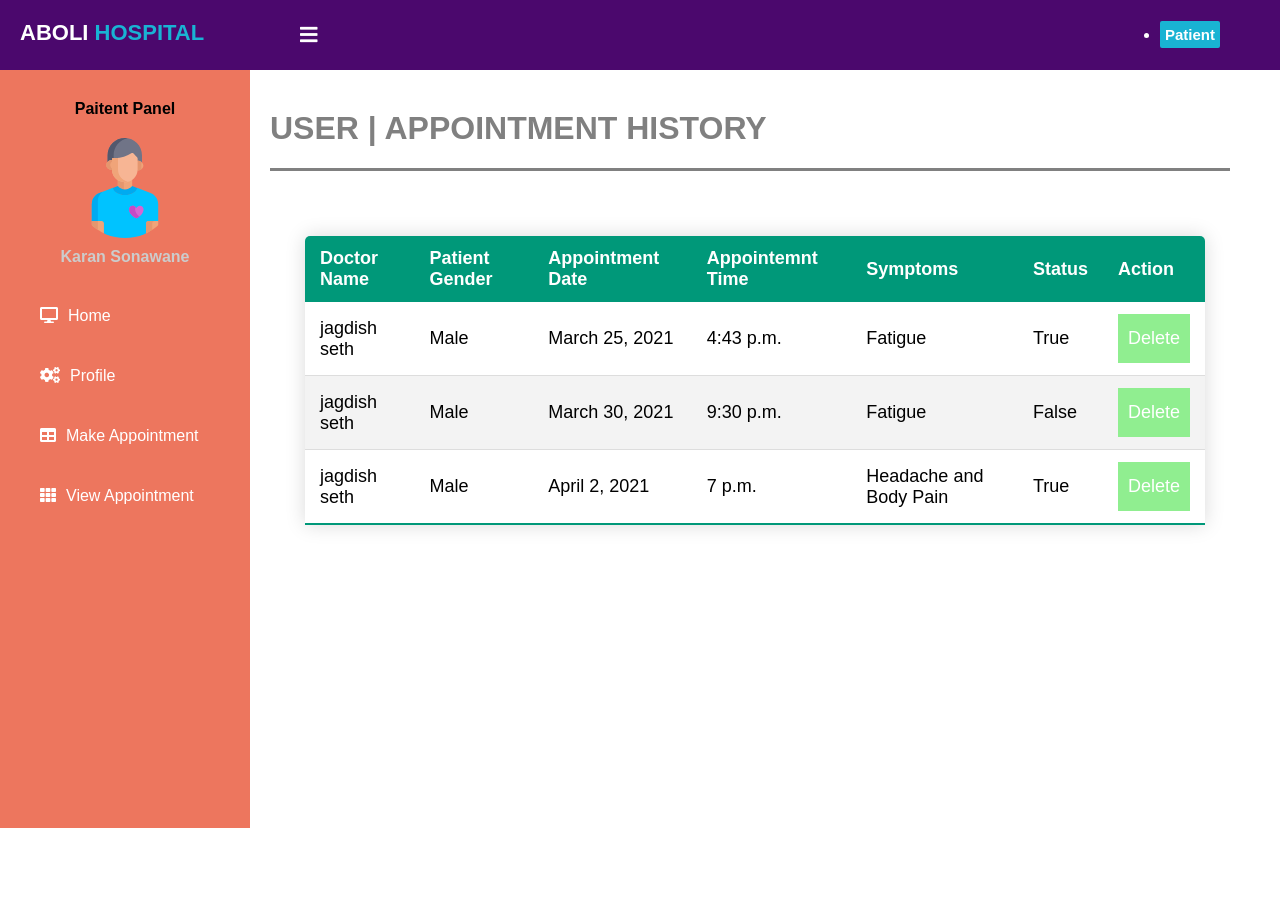
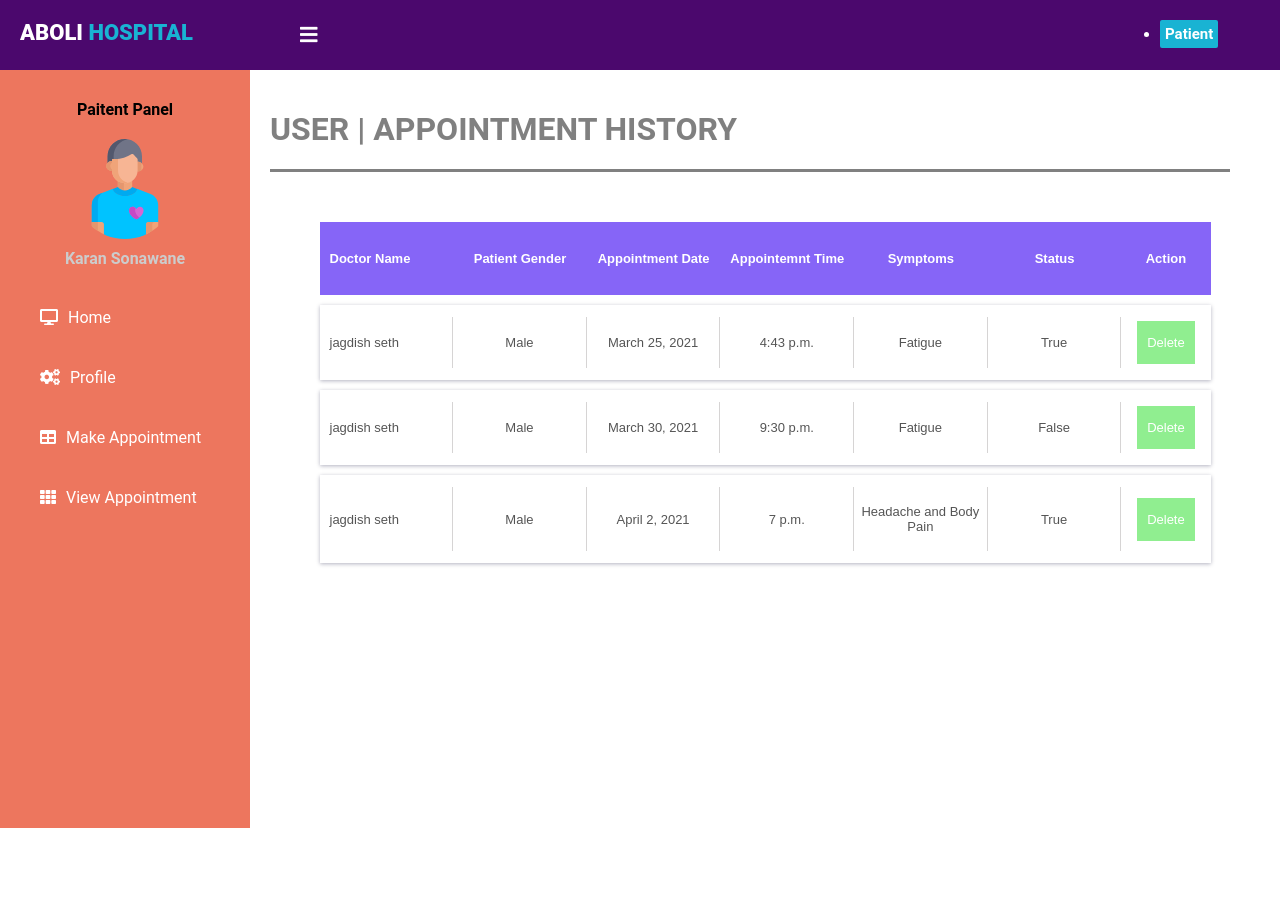
Before and after one commit to amitnileka/Multicare_web_project, a Django app: template Hosp/templates/patientviewappointments.html in a window 1280 px wide. Run offline with Django 3.2, Linux system fonts and the light colour scheme; the template is opened without the code that fills it: values that come from a table or form of the project are taken from there, others are empty; data comes from the database, SQL or seed files in the repository; some libraries are stand-ins or nearby versions.

Commit message:
Update patientviewappointments.html

```diff
--- a/Hosp/templates/patientviewappointments.html
+++ b/Hosp/templates/patientviewappointments.html
@@ -6,83 +6,59 @@
 {% block css %}
 <style>
 
-  .content{
-    width: (100% - 250px);
-    margin-top: 60px;
-    padding: 20px;
-    margin-left: 250px;
+.table-box
+{
+    margin: 50px auto;
+}
 
-    background-position: center;
-    background-size: cover;
-    height: 100vh;
-    transition: 0.5s;
-  }
-  div.b{
+.table-row{
+    display: table;
+    width: 90%;
+    margin: 10px auto;
+    font-family: sans-serif;
+    background: transparent;
+    padding: 12px 0;
+    color: #555;
+    font-size: 13px;
+    box-shadow: 0 1px 4px 0px rgba(0,0,50,0.3);
+}
+.table-head{
+    background: #8665f7;
+    box-shadow: none;
+    color: #fff;
+    font-weight: 600;
+}
+.table-head .table-cell{
+    border-right: none;
+}
+.table-cell{
+    display: table-cell;
+    width: 15%;
+    text-align: center;
+    padding: 4px 0;
+    border-right: 1px solid #d6d4d4;
+    vertical-align: middle;
+}
+.first-cell{
+    text-align: left;
+    padding-left: 10px;
+}
+.last-cell{
+    border-right: none;
+}
+a{
+    text-decoration: none;
+    color: #555;
+}
+
+div.b{
       margin-left: 0px;
       margin-top: 30px;
       color:gray;
   }
-  .Abody
-  {
-      margin-top: 50px;
-      height: 600px;
-
-      width: 1000px;
-  }
-  .Abody_A1
-  {
-
-      margin-left: 20px;
-      height: 450px;
-
-      padding: 15px;
 
 
-  }* {
-    font-family: sans-serif; /* Change your font family */
-  }
-
-  .content-table {
-    border-collapse: collapse;
-    width: 900px;
-    font-size: 0.9em;
-    min-width: 400px;
-    border-radius: 5px 5px 0 0;
-    overflow: hidden;
-    box-shadow: 0 0 20px rgba(0, 0, 0, 0.15);
-  }
-
-  .content-table thead tr {
-    background-color: #009879;
-    color: #ffffff;
-    text-align: left;
-    font-weight: bold;
-    font-size: large;
-  }
-
-  .content-table th,
-  .content-table td {
-    padding: 12px 15px;
-  }
-
-  .content-table tbody tr {
-    border-bottom: 1px solid #dddddd;
-    font-size: large;
-  }
-
-  .content-table tbody tr:nth-of-type(even) {
-    background-color: #f3f3f3;
-  }
-
-  .content-table tbody tr:last-of-type {
-    border-bottom: 2px solid #009879;
-  }
-
-  .content-table tbody tr.active-row {
-    font-weight: bold;
-    color: #009879;
-  }
-  .pres:link, .pres:visited {
+.pres:link, .pres:visited {
   background-color: #90EE90;
   color: white;
   padding: 14px 10px;
@@ -95,6 +71,18 @@
   background-color: darkgreen;
 }
 
+
+@media only screen and (max-width: 600px) {
+  .table-row {
+    font-size: 11px;
+  }
+  .table-box{
+    overflow-x: scroll;
+
+  }
+}
+
+
   </style>
 {% endblock %}
 {% block body_block%}
@@ -104,14 +92,38 @@
         <h1>USER | APPOINTMENT HISTORY</h1>
         <hr style="height: 3px; border-width: 0; color: gray; background-color: gray; margin-right: 30px;">
     </div>
-    <div class="Abody">
+    <div class="table-box">
+      <div class="table-row table-head">
+          <div class="table-cell first-cell">
+              <p>Doctor Name</p>
+          </div>
+          <div class="table-cell">
+              <p>Patient Gender</p>
+          </div>
+          <div class="table-cell">
+            <p>Appointment Date</p>
+          </div>
+          <div class="table-cell">
+           <p>Appointemnt Time</p>
+          </div>
+          <div class="table-cell">
+            <p>Symptoms</p>
+          </div>
+          <div class="table-cell last-cell">
+            <p>Status</p>
+          </div>
+          <div class="table-cell">
+           <p>Action</p>
+          </div>
+      </div>
+
+
+    <!-- <div class="Abody">
         <div class="Abody_A1">
             <table class="content-table">
                 <thead>
                   <tr>
-                    <th>
-                      Doctor Name
-                    </th>
+                    <th>Doctor Name</th>
                     <th>Patient Gender</th>
                     <th>Appointment Date</th>
                     <th>Appointemnt Time</th>
@@ -119,10 +131,36 @@
                     <th>Status</th>
                     <th>Action</th>
                   </tr>
-                </thead>
-                <tbody>
+                </thead> -->
+                <!-- <tbody> -->
                     {% for i in stu %}
-                  <tr>
+
+                    <div class="table-row">
+                      <div class="table-cell first-cell">
+                          <p>{{i.doctorname}}</p>
+                      </div>
+                      <div class="table-cell">
+                          <p>{{i.gender}}</p>
+                      </div>
+                      <div class="table-cell">
+                          <p>{{i.appointmentdate}}</p>
+                      </div>
+                      <div class="table-cell">
+                          <p>{{i.appointmenttime}}</p>
+                      </div>
+                      <div class="table-cell">
+                          <p>{{i.symptoms}}</p>
+                      </div>
+                      <div class="table-cell">
+                          <p>{{i.status}}</p>
+                      </div>
+
+                      <div class="table-cell last-cell">
+                        <a href="{% url 'patient_delete_appointment' i.id %} " onclick="return confirm('Are you sure you want to delete?')" class="btn btn-danger pres">Delete</a>                      </div>
+                  </div>
+
+
+                  <!-- <tr>
                     <td>{{i.doctorname}}</td>
                     <td>{{i.gender}}</td>
                     <td>{{i.appointmentdate}}</td>
@@ -130,7 +168,7 @@
                     <td>{{i.symptoms}}</td>
                     <td>{{i.status}}</td>
                     <td><a href="{% url 'patient_delete_appointment' i.id %} " onclick="return confirm('Are you sure you want to delete?')" class="btn btn-danger pres">Delete</a></td>
-                </tr>
+                </tr> -->
                   {% endfor %}
                 </tbody>
               </table>
```
